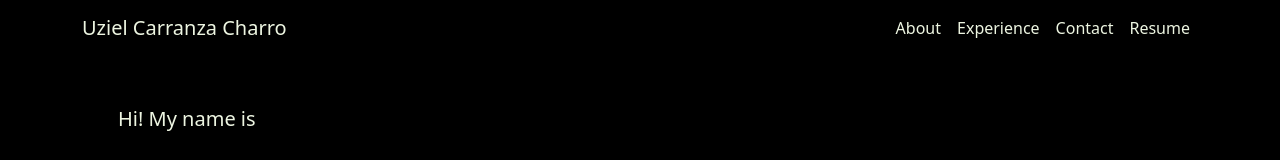
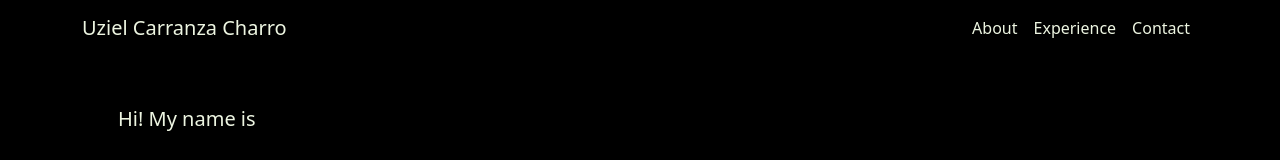
Before and after one commit to UzielCarranza/developeando, a React (Create React App) app: page / in a window 1280 px wide. Shown: the top 160 px of the page. Built offline with nearby package versions, Linux system fonts and the light colour scheme.

Commit message:
edits nav bar link to hero intro view

```diff
--- a/src/components/NavBar.js
+++ b/src/components/NavBar.js
@@ -6,14 +6,13 @@ export const NavBar = () => {
     return (
         <Navbar id="navbar" collapseOnSelect expand="lg" className="bg-body-tertiary" sticky="top" >
             <Container>
-                <Navbar.Brand href="#nav-bar">Uziel Carranza Charro</Navbar.Brand>
+                <Navbar.Brand href="#hero-intro">Uziel Carranza Charro</Navbar.Brand>
                 <Navbar.Toggle aria-controls="responsive-navbar-nav" />
                 <Navbar.Collapse id="responsive-navbar-nav" className="justify-content-end">
                     <Nav id={"nav-bar"}>
                         <Nav.Link href="#about-section">About</Nav.Link>
                         <Nav.Link href="#experience-section">Experience</Nav.Link>
                         <Nav.Link href="#contact-section">Contact</Nav.Link>
-                        <Nav.Link href="#resume">Resume</Nav.Link>
                     </Nav>
                 </Navbar.Collapse>
             </Container>
```
